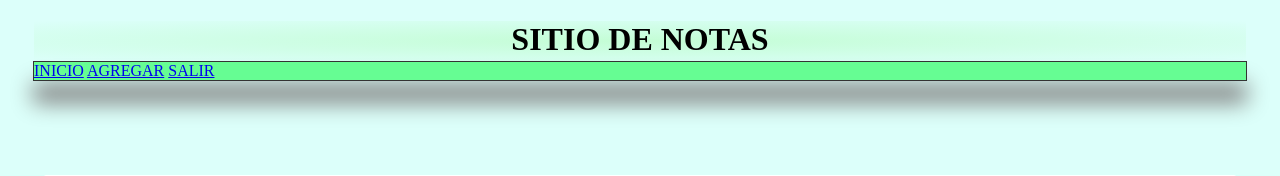
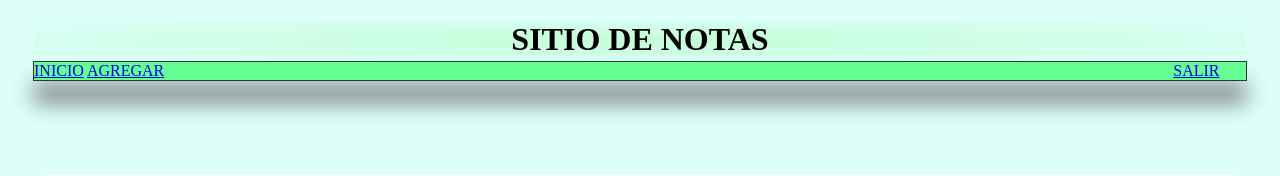
Before and after one commit to AChinoG/github-upload, a Django app: page /editar/29/ in a window 1280 px wide. Shown: the top 176 px of the page. Run offline with Django 3.2, Linux system fonts and the light colour scheme; data comes from the database, SQL or seed files in the repository.

Commit message:
cambios en master despues de unir ramas

```diff
--- a/check/templates/agregar.html
+++ b/check/templates/agregar.html
@@ -15,7 +15,7 @@ PAGINA DE NOTAS {{title}}
 <nav class="nav">
   <a class="nav-link" href="{% url 'inicio' %}">INICIO</a>
   <a class="nav-link" href="{% url 'agregar' %}">AGREGAR</a>
-  <a class="nav-link" href="{% url 'salir' %}">SALIR</a>
+  <a class="salir" href="{% url 'salir' %}">SALIR</a>
 </nav>
 {% endblock  %}
 
--- a/check/templates/editar.html
+++ b/check/templates/editar.html
@@ -15,7 +15,7 @@ PAGINA DE NOTAS {{title}}
 <nav class="nav justify-content-center">
   <a class="nav-link" href="{% url 'inicio' %}">INICIO</a>
   <a class="nav-link" href="{% url 'agregar' %}">AGREGAR</a>
-  <a class="nav-link" href="{% url 'salir' %}">SALIR</a>
+  <a class="salir" href="{% url 'salir' %}">SALIR</a>
 </nav>
 {% endblock  %}
 
```
